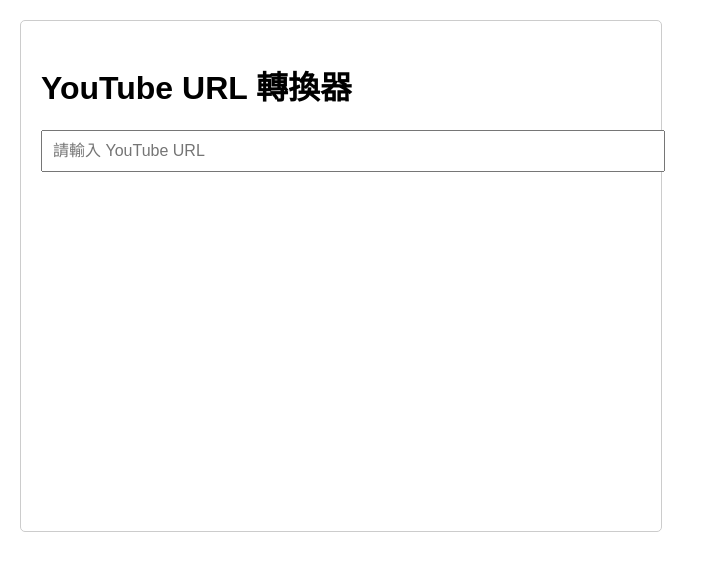
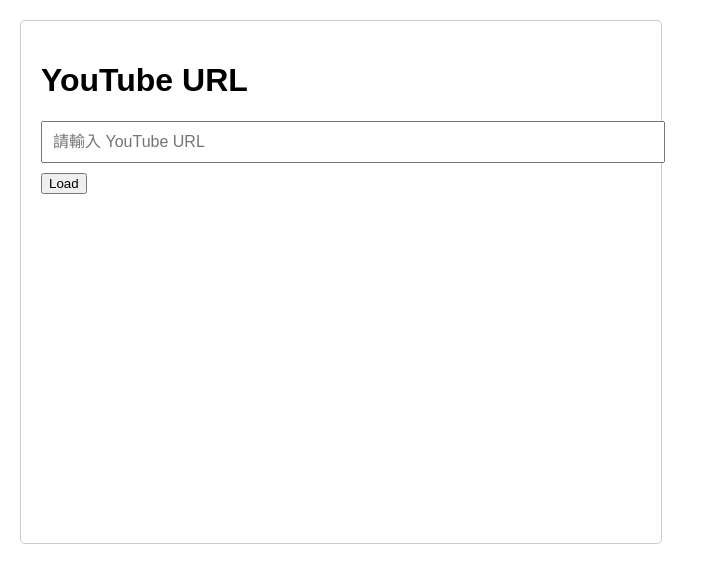
Before and after one commit to si62/yt, a plain HTML site: page index.html in a window 1280 px wide. Shown: the whole page, without its empty margins (0-708 px from the left). Drawn offline with Linux system fonts and the light colour scheme.

Commit message:
Update index.html

```diff
--- a/index.html
+++ b/index.html
@@ -28,8 +28,9 @@
     </style>
 </head>
 <body>
-    <h1>YouTube URL 轉換器</h1>
+    <h1>YouTube URL</h1>
     <input type="text" id="inputUrl" placeholder="請輸入 YouTube URL" onkeypress="checkEnter(event)">
+	<button onclick="convertUrl()">Load</button>
     <iframe id="videoFrame" src="" allowfullscreen></iframe>
 
     <script>
```
